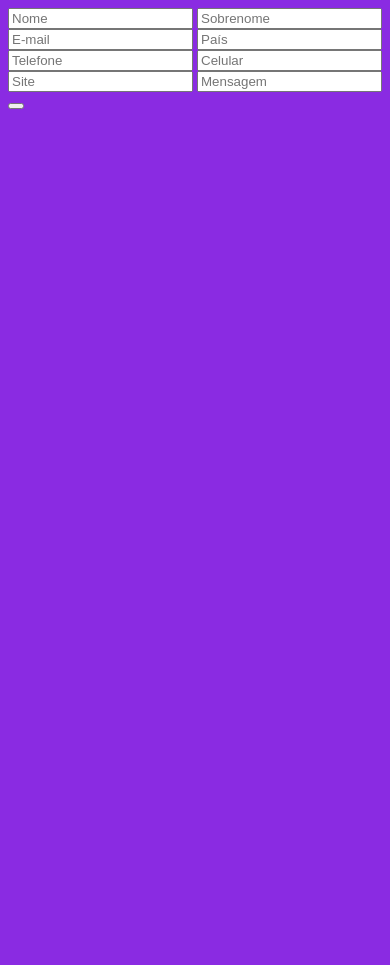
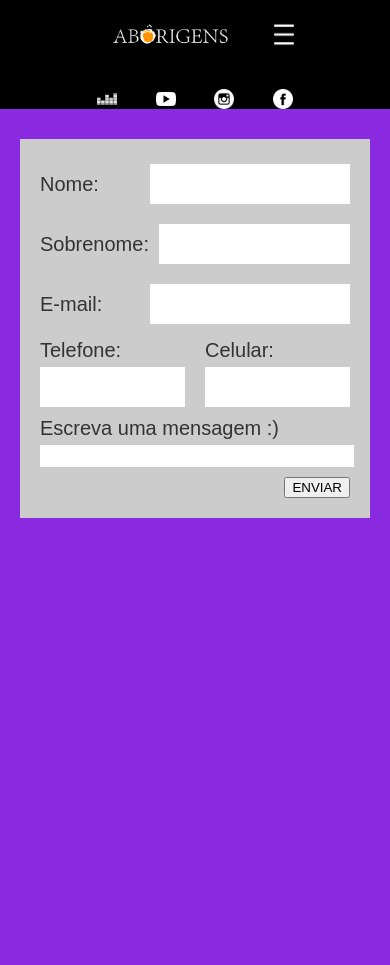
Before and after one commit to 08080817/Aborigens, a Django app: page /contact in a window 390 px wide. Before the commit the page ends 109 px from the top, so only its background shows below. Run offline with Django 3.2, Linux system fonts and the light colour scheme.

Commit message:
Personalinar o menu responsivo

```diff
--- a/contact/templates/contact.html
+++ b/contact/templates/contact.html
@@ -1,24 +1,91 @@
+{% load staticfiles  %}
 <!DOCTYPE html>
 <html lang="en">
+
 <head>
     <meta charset="UTF-8">
     <meta name="viewport" content="width=device-width, initial-scale=1.0">
     <meta http-equiv="X-UA-Compatible" content="ie=edge">
-    <title>Document</title>
+    <link rel="stylesheet" href="{% static 'CSS/style.css' %}">
+    <link rel="stylesheet" href="{% static 'CSS/style1.css' %}">
+    <link rel="stylesheet" href="https://use.fontawesome.com/releases/v5.7.2/css/all.css"
+        integrity="sha384-fnmOCqbTlWIlj8LyTjo7mOUStjsKC4pOpQbqyi7RrhN7udi9RwhKkMHpvLbHG9Sr" crossorigin="anonymous">
+
+    <title>Contato Para Show</title>
 </head>
-<body style="background-color: blueviolet">
-<div>
-    <input type="text" placeholder="Nome" >
-    <input type="text" placeholder="Sobrenome">
-    <input type="email" name="" id="" placeholder="E-mail">
-    <input type="text" placeholder="País">
-    <input type="text" placeholder="Telefone">
-    <input type="text" placeholder="Celular">
-    <input type="url" name="" id="" placeholder="Site">
 
-    <input type="text" placeholder="Mensagem">
-    <button></button>
-</div>
+<body style="background-color: blueviolet" class="headerOn">
+    <!-------- HEADER GERAL COPIAR AQUI  ------->
+    <input type="checkbox" name="menu" id="menuToggle">
+    <header>
+        <div>
+            <div class="bloco"></div>
+            <img class="AboBranco" src="{% static 'imagens/AboDefaut.png' %}" alt="">
+            <label for="menuToggle">
+                <span>
+                    <img src="{% static 'imagens/menu.png' %}" alt="" id="menu">
+                </span>
+            </label>
+            <div class="redes">
+                <img src="{% static 'imagens/deezerBranco.png' %}" alt="">
+                <img src="{% static 'imagens/youtubeBranco.png' %}" alt="">
+                <img src="{% static 'imagens/instagramBranco.png' %}" alt="">
+                <img src="{% static 'imagens/facebookBranco.png' %}" alt="">
+            </div>
+        </div>
+    </header>
+    <nav>
+        <div class="links">
+            <label for="menuToggle">
+                <span>
+                    <i class="fas fa-times"></i>
+                </span>
+            </label>
+            <a href="#">INICIO</a>
+            <a href="#">BANDA</a>
+            <a href="#">AGENDA</a>
+            <a href="">GALERIA</a>
+            <a href="{% url 'contact' %}">CONTATO PARA SHOW</a>
+        </div>
 
+        <div id="redes">
+            <img src="{% static 'imagens/deezerBranco.png' %}" alt="">
+            <img src="{% static 'imagens/youtubeBranco.png' %}" alt="">
+            <img src="{% static 'imagens/instagramBranco.png' %}" alt="">
+            <img src="{% static 'imagens/facebookBranco.png' %}" alt="">
+        </div>
+    </nav>
+    <!-------- HEADER GERAL TERMINAR AQUI  ------->
+    <div class="container">
+        <form action="">
+            <span class="campo">
+                Nome:
+                <input type="text" name="nome" >
+            </span>
+            <span class="campo">
+                Sobrenome:
+                <input type="text" >
+            </span>
+            <span class="campo">
+                E-mail:
+                <input type="text" >
+            </span>
+            <span class="campoDuplo">
+                <div>
+                    Telefone:
+                    <input type="number" >
+                </div>
+                <div>
+                    Celular:
+                    <input type="number" >
+                </div>
+            </span>
+            <span class="campo">
+                Escreva uma mensagem :)
+                <textarea name="mensagem" id="" cols="30" rows="10"></textarea>
+            </span>
+            <input type="submit" value="ENVIAR">
+        </form>
+    </div>
 </body>
 </html>
--- a/landing/static/CSS/style.css
+++ b/landing/static/CSS/style.css
@@ -45,15 +61,10 @@ nav{
     padding-top: 25px;
 }
 
-nav div{
-    display:none;
-}
-
 nav a {
     text-decoration: none;
     color:white;
 }
-
 #menu{
     display:none;
 }
@@ -117,12 +132,39 @@ footer{
     #menu{
         display: flex;
         margin-right:10vh;
-        width: 25px;
-        height: 25px;
+        width: 50px;
+        height: 30px;
     }
     /* ------- NAV -------- */
     nav a{
         display:none;
+    }
+    nav .links{
+        padding-top: 60px;
+    }
+    nav .links label{
+        position: absolute;
+        right: 20px;
+        top: 10px;
+        width: 30px;
+        height: 30px;
+    }
+    nav .links label i{
+        font-size:30px;
+        color:white;
+    }
+    nav .links a{
+        display: block;
+        width: 100%;
+        height: 60px;
+        display: flex;
+        justify-content: flex-start;
+        align-items: center;
+        color: #fff;
+        border-bottom: 1px solid #ccc;
+        padding-left: 30px;
+        box-sizing: border-box;
+        font-family: sans-serif;
     }
     #redes{
         display: flex;
--- /dev/null
+++ b/landing/static/CSS/style1.css
@@ -0,0 +1,81 @@
+header{
+    background-color: black;
+}
+nav{
+    display:flex;
+
+}
+nav h1{
+    margin-left:-75%;
+    color:white;
+}
+.container{
+    height: calc(100vh - 108.41px);
+    display: flex;
+    justify-content: center;
+    align-items: flex-start;
+    padding: 30px 20px;
+    width: 100%;
+    box-sizing: border-box;
+}
+.container form{
+    display: flex;
+    flex-direction: column;
+    align-items: flex-end;
+    justify-content: flex-start;
+    background: #ccc;
+    padding: 20px;
+    height: auto;
+    width: 100%;
+    box-sizing: border-box;
+}
+.container form .campo{
+    display: flex;
+    width: 100%;
+    height: 50px;
+    margin-bottom: 10px;
+    justify-content: space-between;
+    align-items: center;
+    font-size: 20px;
+    font-family: sans-serif;
+    color: #333;
+}
+.container form .campo textarea{
+    display: block;
+    margin-top: 5px;
+    resize: none;
+    border: none;
+    width: 100%;
+    height: 300px;
+}
+.container form .campo:last-of-type{
+    flex-direction: column;
+    align-items: flex-start;
+}
+.container form .campo input{
+    margin-left: 10px;
+    width: 200px;
+    height: 40px;
+    border: none;
+    box-sizing: border-box;
+}
+.container form .campoDuplo{
+    display: flex;
+    justify-content: space-between;
+    width: 100%;
+    align-items: center;
+    font-size: 20px;
+    font-family: sans-serif;
+    color: #333;
+    margin-bottom: 10px;
+}
+.container form .campoDuplo div{
+    width: calc(50% - 10px);
+}
+.container form .campoDuplo div input{
+    width: 100%;
+    height: 40px;
+    border: none;
+    box-sizing: border-box;
+    margin-top: 5px;
+}
```
Also changed, not shown: other parts of landing/static/CSS/style.css (+51 -7 lines), contact/templates/header.html (added, +30 -0 lines), landing/templates/index.html (+19 -4 lines), landing/static/JS/scripts.js (added), landing/urls.py (line endings or trailing spaces).
